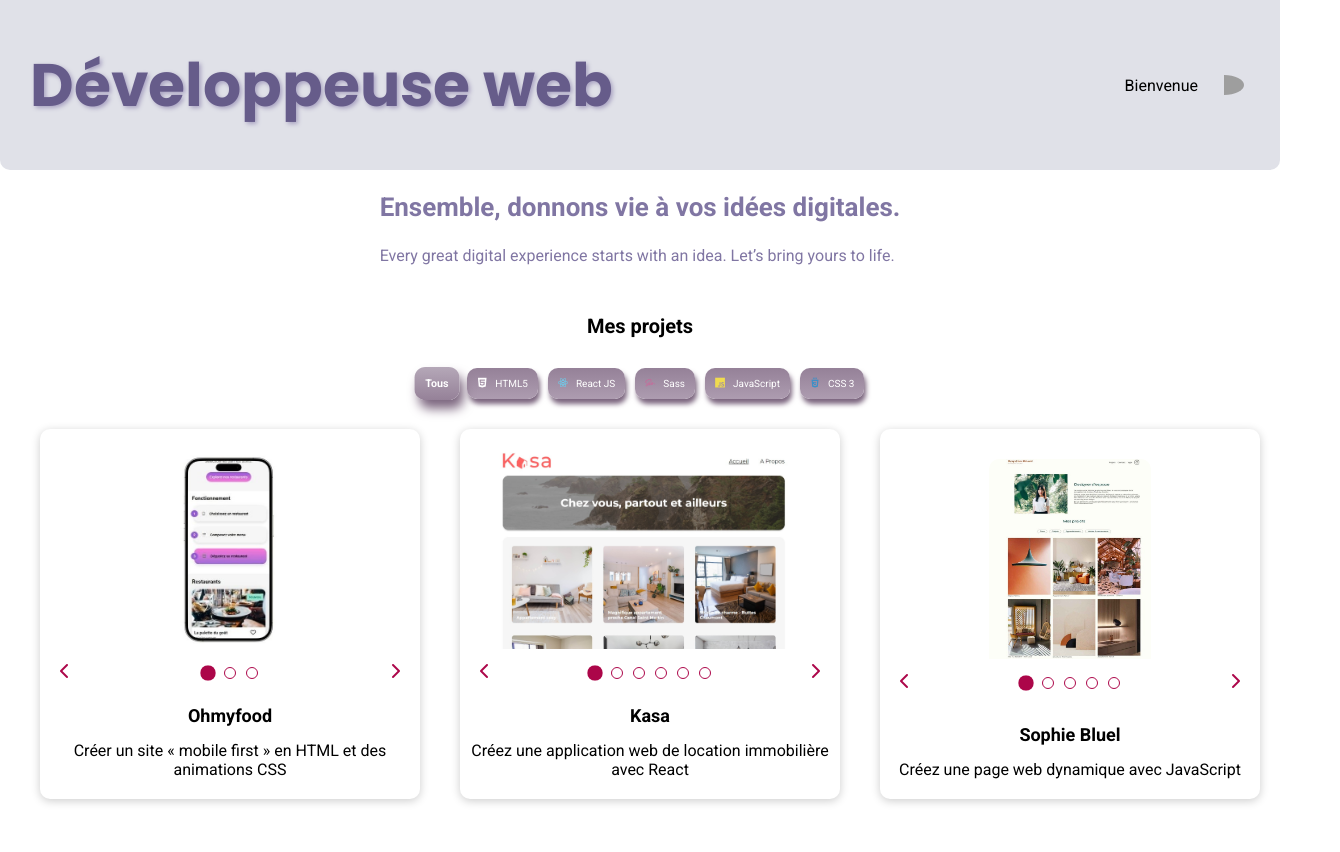
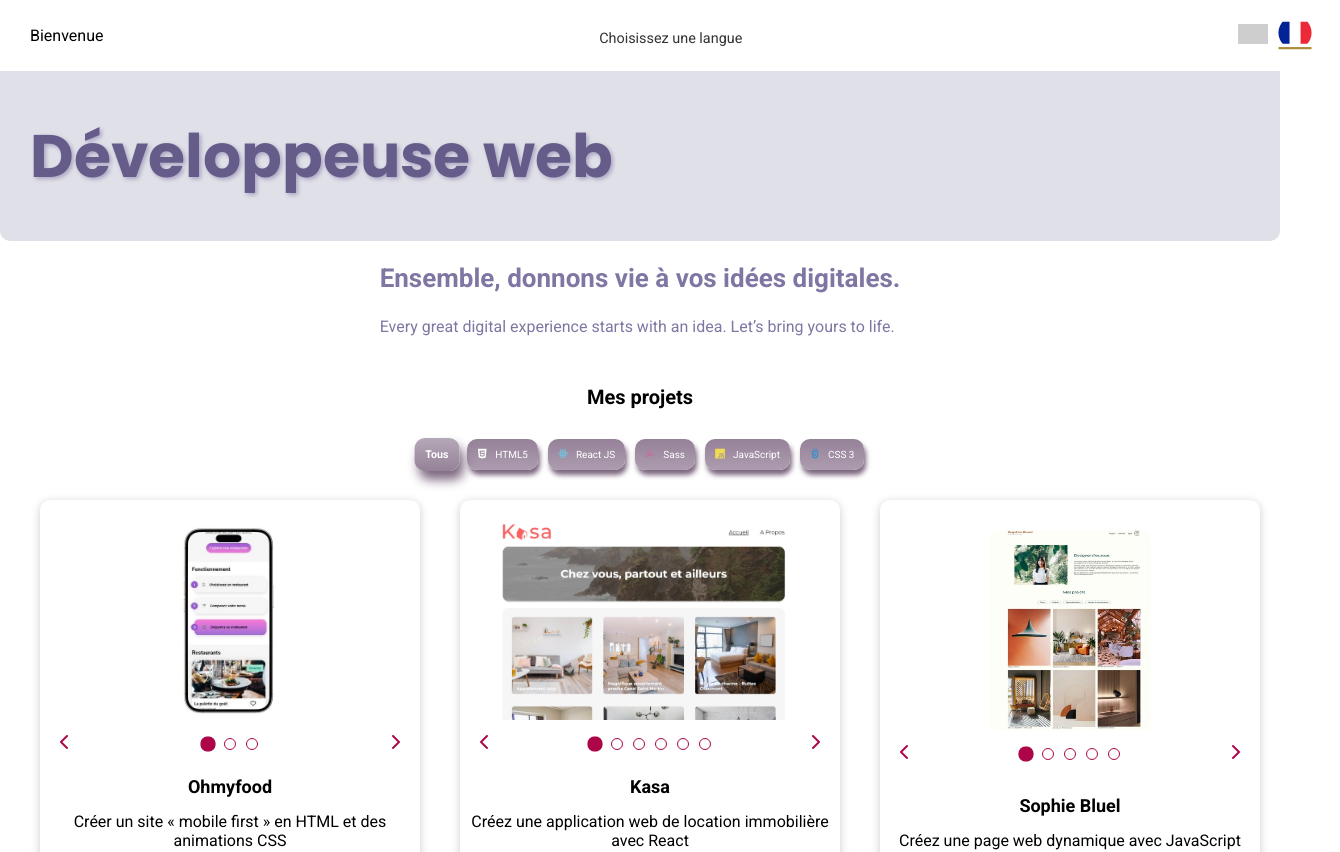
Before and after one commit to MarieOrsoni/Portfolio, a React (Vite) app in the folder my-portfolio-app/: page / in a window 1280 px wide. Shown: the top 852 px of the page, 1340 px wide, since content can reach past the window. Built offline with nearby package versions, Linux system fonts and the light colour scheme; grey boxes are pictures that could not be loaded.

Commit message:
made changes to the language selection in navBar

```diff
--- a/my-portfolio-app/src/App.jsx
+++ b/my-portfolio-app/src/App.jsx
@@ -2,12 +2,13 @@ import IntroHeader from "./composants/Header/header";
 import MyProjects from "./composants/projects/project-card";
 import AboutMe from "./composants/about-me/intro";
 import BottomPage from "./composants/Footer/footer";
-
+import NavBar from "./composants/nav-bar/navBar";
 
 function App() {
   return (
     <>
       <header>
+        <NavBar />
         <IntroHeader />
       </header>
       <main>
--- a/my-portfolio-app/src/composants/Header/header.jsx
+++ b/my-portfolio-app/src/composants/Header/header.jsx
@@ -1,6 +1,5 @@
 import { useContext, useEffect, useState } from "react";
 import { LanguageContext } from "../../context/language/Language-context";
-import NavBar from "../nav-bar/navBar";
 
 import "../../index.css";
 
@@ -25,7 +24,6 @@ function IntroHeader() {
 
   return (
     <header className="Header-container">
-      <NavBar />
       <h1 className="header-job">
         {letters.map((char, index) => (
           <span
--- a/my-portfolio-app/src/composants/nav-bar/navBar.jsx
+++ b/my-portfolio-app/src/composants/nav-bar/navBar.jsx
@@ -6,18 +6,32 @@ import frenchFlag from "./../../assets/french_flag.png";
 import "./../../index.css";
 
 function NavBar() {
-  const { language, toggleLanguage } = useContext(LanguageContext);
+  const { language, setLanguage } = useContext(LanguageContext);
 
   return (
     <nav className="nav">
+      <div className="welcome">
       <p>{language === "fr" ? "Bienvenue" : "Welcome"}</p>
-      <button className="btn_flags" onClick={toggleLanguage}>
-        <img
-          className="flags"
-          src={language === "en" ? frenchFlag : britFlag}
-          alt={language === "en" ? "Français" : "English"}
-        />
-      </button>
+      </div>
+      <div className="language-selection">
+        <p className="lang-label">
+          {language === "fr" ? "Choisissez une langue" : "Choose a language"}
+        </p>
+      </div>
+      <div className="lang-btn">
+        <button
+          className={`flags-btn ${language === "en" ? "active" : ""}`}
+          onClick={() => setLanguage("en")}
+        >
+          <img className="flags" src={britFlag} alt="English" />
+        </button>
+        <button
+          className={`flags-btn ${language === "fr" ? "active" : ""}`}
+          onClick={() => setLanguage("fr")}
+        >
+          <img className="flags" src={frenchFlag} alt="Français" />
+        </button>
+      </div>
     </nav>
   );
 }
--- a/my-portfolio-app/src/context/language/Language-context.jsx
+++ b/my-portfolio-app/src/context/language/Language-context.jsx
@@ -12,10 +12,9 @@ export const LanguageProvider = ({ children }) => {
     if (storedLang) setLanguage(storedLang);
   }, []);
 
-  const toggleLanguage = () => {
-    const newLang = language === "fr" ? "en" : "fr";
-    setLanguage(newLang);
-    localStorage.setItem("lang", newLang);
+  const handleSetLanguage = (lang) => {
+    setLanguage(lang);
+    localStorage.setItem("lang", lang);
   };
 
   useEffect(() => {
@@ -36,7 +35,9 @@ export const LanguageProvider = ({ children }) => {
   }, [language]);
 
   return (
-    <LanguageContext.Provider value={{ language, toggleLanguage, content }}>
+    <LanguageContext.Provider
+      value={{ language, setLanguage: handleSetLanguage, content }}
+    >
       {children}
     </LanguageContext.Provider>
   );
--- a/my-portfolio-app/src/index.css
+++ b/my-portfolio-app/src/index.css
@@ -41,7 +41,7 @@ ul li {
   background: #e0e1e8;
   width: 100%;
   align-items: center;
-  flex-direction: row-reverse;
+  flex-direction: row;
 }
 
 .header-job {
@@ -100,26 +100,55 @@ ul li {
   display: flex;
   flex-direction: row;
   align-items: center;
-  margin-right: 30px;
+  padding: 10px 30px;
   justify-content: space-between;
+  width: 100%;
 }
-.nav p {
+.welcome {
   font-weight: 400;
+  font-size: 1.2rem;
+  text-align: center;
+  margin: 0;
+}
+.language-selection {
+  display: flex;
+  flex-direction: column;
+  align-items: center;
+}
+.lang-label {
+  font-size: 0.9rem;
+  margin-bottom: 8px;
+  color: #333;
+}
+.lang-btn {
+  display: flex;
+  gap: 12px;
+  align-items: center;
 }
 .flags {
-  overflow: hidden;
+  /*overflow: hidden;
   width: 20px;
   height: 20px;
-  border-radius: 50%;
   display: flex;
   align-items: center;
-  justify-content: center;
+  justify-content: center;*/
   object-fit: cover;
-  padding-left: 20px;
+  width: 30px;
+  height: 20px;
 }
-.btn_flags {
+
+.flags-btn {
   background: none;
   border: none;
+  padding: 0;
+  cursor: pointer;
+  opacity: 0.5;
+  transition: opacity 0.3s, transform 0.3s;
+}
+.flags-btn.active {
+  opacity: 1;
+  transform: scale(1.1);
+  border-bottom: 2px solid #ad8b39;
 }
 /*main */
 main {
```
